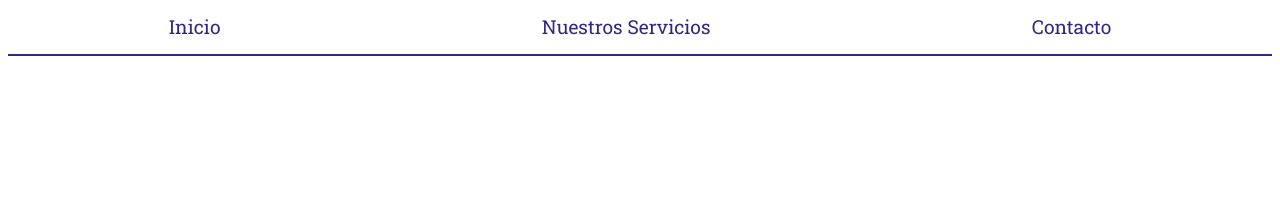
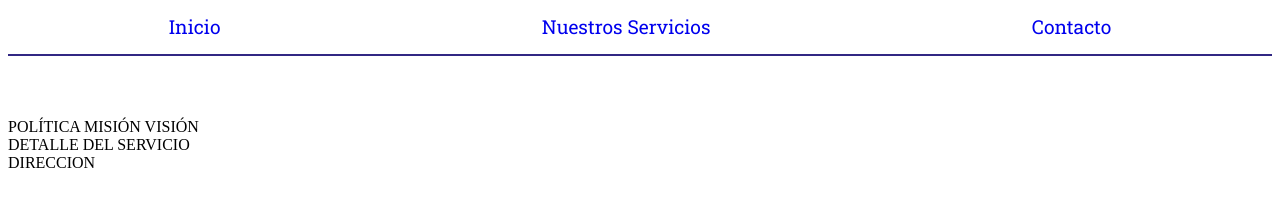
Before and after one commit to mfcecilia/rabaco-ecuador, a plain HTML site: page index.html in a window 1280 px wide. Drawn offline with Linux system fonts and the light colour scheme.

Commit message:
added anchor tags and main sections

```diff
--- a/css/index.css
+++ b/css/index.css
@@ -1,3 +1,7 @@
+html {
+    scroll-behavior: smooth;
+}
+
 nav {
     font-family: 'Roboto Slab', serif;
     display: flex;
@@ -7,6 +11,10 @@ nav {
     font-size: 1.2em;
 }
 
+a {
+    text-decoration: none;
+}
+
 hr {
     border: 1px solid #312783;
 }
--- a/index.html
+++ b/index.html
@@ -7,9 +7,15 @@
 </head>
 
 <body>
-    <nav><div>Inicio</div><div>Nuestros Servicios</div><div>Contacto</div></nav>
+    <nav><div><a href="#inicio">Inicio</a></div><div><a href="nuestros-servicios">Nuestros Servicios</a></div><div><a href="contacto">Contacto</a></div></nav>
     <hr>
+    <br>
+    <br>
+    <br>
     <header></header>
+    <section id="inicio">POLÍTICA MISIÓN VISIÓN</section>
+    <section id="nuestros-servicios">DETALLE DEL SERVICIO</section>
+    <section id="contacto">DIRECCION</section>
     <footer></footer>
 
 </body>
```
